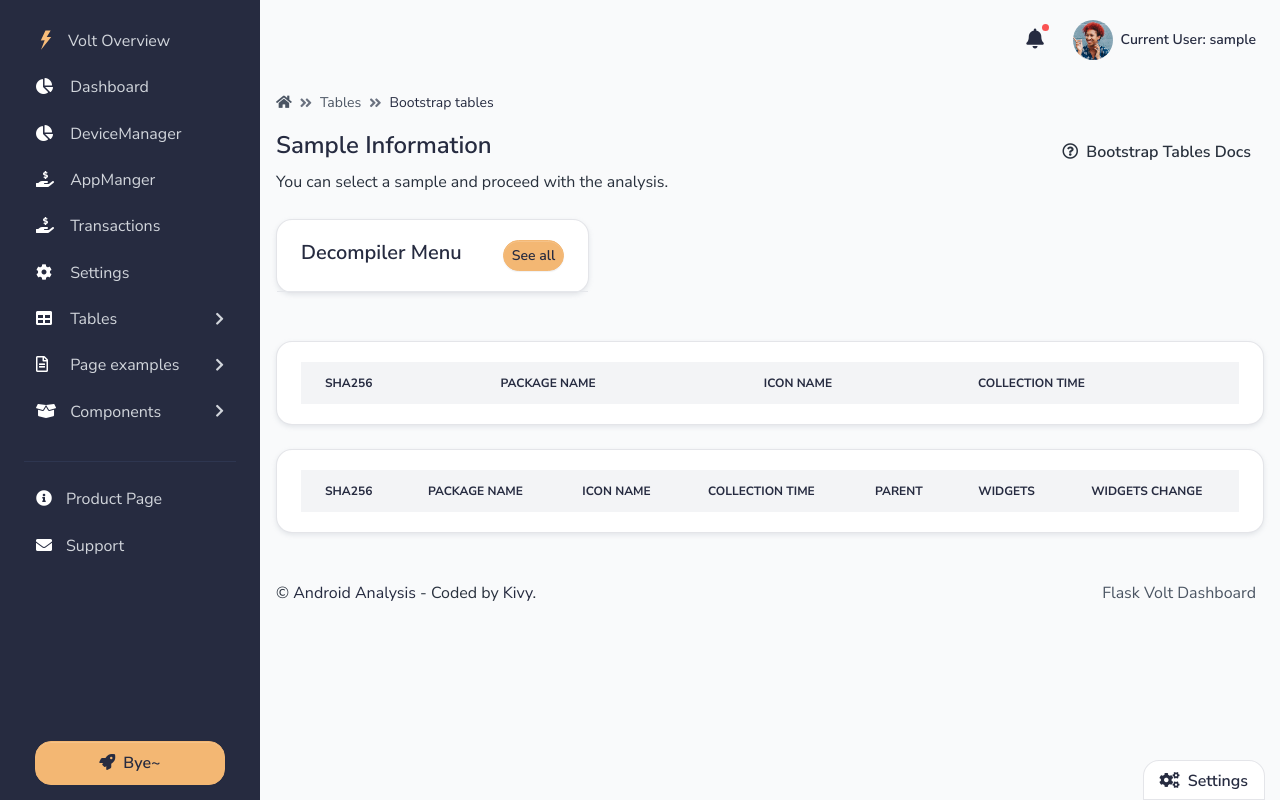
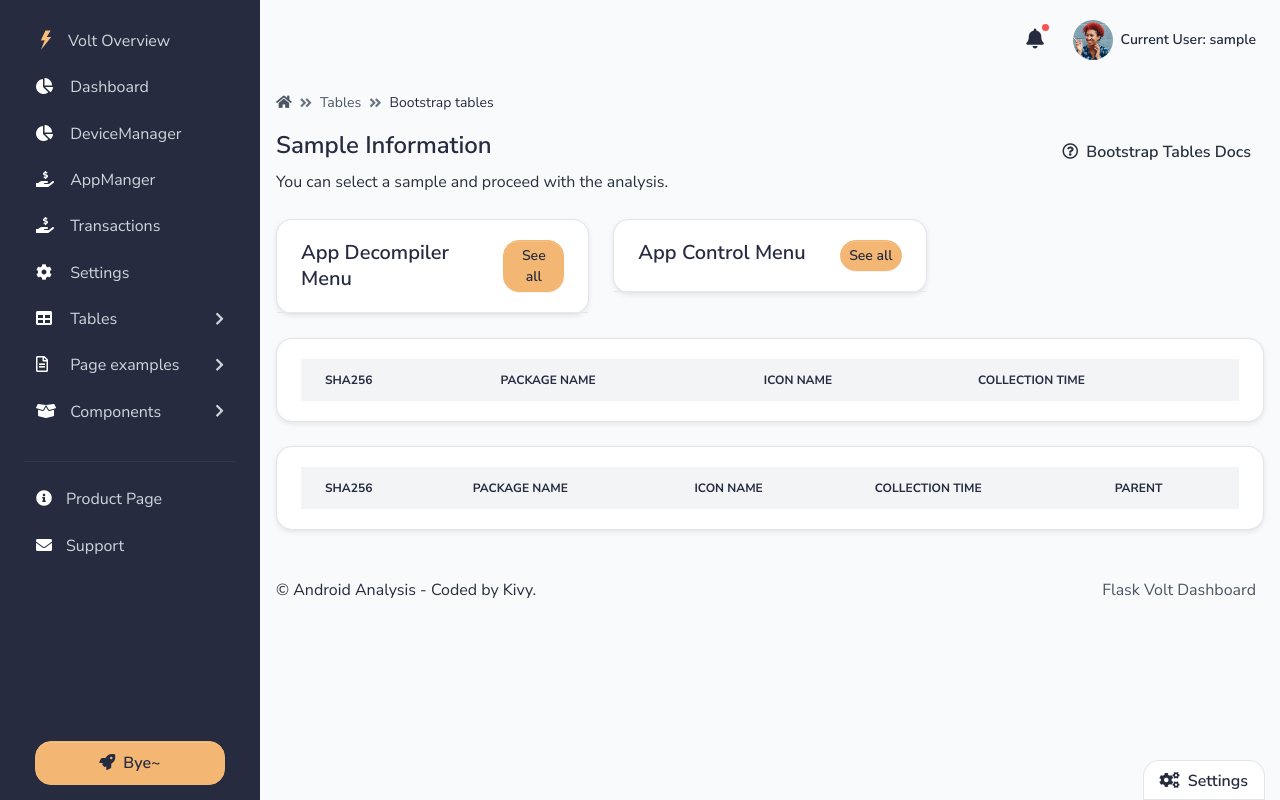
Before and after one commit to kivy678/Analysis, a Flask app: page /app/infor/1 in a window 1280 px wide. Run offline with Flask 2, Linux system fonts and the light colour scheme; the visitor is signed in with stand-in values (Sample User, id 1); data comes from the database, SQL or seed files in the repository; data that the repository does not hold is empty; parts of the project's set-up code (start-up, migrations or seed data) failed here and were passed over; some libraries are stand-ins or nearby versions.

Commit message:
앱 정보 삭제 & 앱 관리메뉴

```diff
--- a/app/app/routes.py
+++ b/app/app/routes.py
@@ -15,6 +15,8 @@ from werkzeug.utils import secure_filename
 
 from module.android.AppManager.decompiler import *
 from module.android.AppManager.app import APP_INFOR
+from module.android.AppManager.controler import *
+
 from util.parser import XmlParser
 
 from util.Logger import LOG
@@ -31,6 +33,7 @@ from webConfig import SHARED_PATH
 
 sp                  = getSharedPreferences(SHARED_PATH)
 SAMPLE_DIR          = sp.getString('SAMPLE_DIR')
+DATA_DIR            = sp.getString('DATA_DIR')
 
 ################################################################################
 
@@ -65,19 +68,56 @@ def app():
 @login_required
 def infor(sha256):
     try:
-        if request.method == 'POST':
+        if request.method == 'GET':
+            return render_template('infor.html', segment='infor', app_infor=APP.query.filter_by(sha256=sha256))
+
+        elif request.method == 'POST':
+            tool = {'unzip': runUnzip, 'apktool': runApktool,'androg': runAndrog, 'jadx': runJadx,
+                    'install': appInstall, 'dbgmode': appDebugger}
+
             decode_tool = request.form.get('decode')
-            tool = {'unzip': runUnzip, 'apktool': runApktool, 'androg': runAndrog, 'jadx': runJadx}
-            tool[decode_tool](Join(SAMPLE_DIR, sha256))
 
-        return render_template('infor.html', segment='infor', app_infor=APP.query.filter_by(sha256=sha256))
+            if decode_tool in tool:
+                tool[decode_tool](Join(SAMPLE_DIR, sha256))
 
+            elif decode_tool == 'uninstall':
+                app = APP.query.filter_by(sha256=sha256).one()
+                appUninstall(app.pkg)
+            elif decode_tool == 'download':
+                app = APP.query.filter_by(sha256=sha256).one()
+                appDownload(app.pkg, Join(DATA_DIR, sha256))
+            elif decode_tool == 'debug':
+                dbg = request.form.get('set')
+                app = APP.query.filter_by(sha256=sha256).one()
+
+                if dbg == 'On':
+                    appSetDebug(app.pkg, True)
+                elif dbg == 'Off':
+                    appSetDebug(app.pkg, False)
+
+            return "OK"
 
     except TemplateNotFound:
         return render_template('page-404.html'), 404
 
     except Exception as e:
         return render_template('page-500.html'), 500
+
+
+@blueprint.route('/app/remove', methods=['POST'])
+@login_required
+def remove():
+    if request.method == 'POST':
+        sha256 = request.form.get('data')
+
+    try:
+        APP.query.filter_by(sha256=sha256).delete()
+        db.session.commit()
+    except Exception as e:
+        print(e)
+        db.session.rollback()
+
+    return "OK"
 
 
 def updateSample(f_path):
--- a/app/app/templates/infor.html
+++ b/app/app/templates/infor.html
@@ -25,14 +25,12 @@
         </div>
     </div>
 
-    <div class="row">
-        <div class="col-12 col-xl-8 mb-4">
-            <div class="row">
-                <div class="col-12 col-lg-6 mb-4">
+    <div class="row justify-content-md-center">
+        <div class="col-12 col-sm-6 col-xl-4 mb-4">
             <div class="card border-light shadow-sm">
                 <div class="card-header border-bottom border-light d-flex justify-content-between">
-                            <h2 class="h5 mb-0">Decompiler Menu</h2>
-                            <button type="button" class="btn btn-sm btn-secondary" id="id-decompiler-menu-btn" onClick="toggleDiv()">See all</button>
+                    <h2 class="h5 mb-0">App Decompiler Menu</h2>
+                    <button type="button" class="btn btn-sm btn-secondary" onClick="toggleDiv('id-decompiler-menu')">See all</button>
                 </div>
                 <div class="card-body" id="id-decompiler-menu" style="display: none">
                     <ul class="list-group list-group-flush list my--3">
@@ -129,12 +127,86 @@
                                 </div>
                             </div>
                         </li>
+
+                        <li class="list-group-item px-0">
+                            <div class="row align-items-center">
+                                <div class="col-auto">
+                                    <div class="user-avatar">
+                                        <img class="rounded-circle" alt="Image placeholder" src="/static/img/unity-log.png">
+                                    </div>
+                                </div>
+                                <div class="col-auto ms--2"><h4 class="h6 mb-0">Debugger Mode</h4></div>
+                                <div class="col text-right">
+                                  <a href="#" class="btn btn-sm btn-facebook" name="n-decodebtn" id="dbgmode">
+                                      <span class="me-1"><span class="fas fa-link"></span></span>
+                                      Decode</a>
+                                </div>
+                            </div>
+                        </li>
+
                     </ul>
                 </div>
             </div>
         </div>
+
+
+        <div class="col-12 col-sm-6 col-xl-4 mb-4">
+            <div class="card border-light shadow-sm">
+                <div class="card-header border-bottom border-light d-flex justify-content-between">
+                    <h2 class="h5 mb-0">App Control Menu</h2>
+                    <button type="button" class="btn btn-sm btn-secondary" onClick="toggleDiv('id-control-menu')">See all</button>
+                </div>
+                <div class="card-body" id="id-control-menu" style="display: none">
+                    <ul class="list-group list-group-flush list my--3">
+                        <li class="list-group-item px-0">
+                            <div class="row align-items-center">
+                              <div class="col-auto ms--2"><h4 class="h6 mb-0">Install</h4></div>
+                              <div class="col text-right">
+                                <a class="btn btn-sm btn-facebook" name="n-decodebtn" id="install">
+                                    <span class="me-1"><span class="fas fa-link"></span></span>
+                                    Run</a>
                               </div>
                             </div>
+                        </li>
+                        <li class="list-group-item px-0">
+                            <div class="row align-items-center">
+                              <div class="col-auto ms--2"><h4 class="h6 mb-0">UnInstall</h4></div>
+                              <div class="col text-right">
+                                <a class="btn btn-sm btn-facebook" name="n-decodebtn" id="uninstall">
+                                    <span class="me-1"><span class="fas fa-link"></span></span>
+                                    Run</a>
+                              </div>
+                            </div>
+                        </li>
+                        <li class="list-group-item px-0">
+                            <div class="row align-items-center">
+                              <div class="col-auto ms--2"><h4 class="h6 mb-0">Download</h4></div>
+                              <div class="col text-right">
+                                <a class="btn btn-sm btn-facebook" name="n-decodebtn" id="download">
+                                    <span class="me-1"><span class="fas fa-link"></span></span>
+                                    Run</a>
+                              </div>
+                            </div>
+                        </li>
+                        <li class="list-group-item px-0">
+                            <div class="row align-items-center">
+                              <div class="col-auto ms--2"><h4 class="h6 mb-0">Debug</h4></div>
+                              <div class="col text-right">
+                                <div class="btn-group">
+                                    <button type="button" class="btn btn-sm btn-facebook" name="n-dbg-btn">On</button>
+                                    <button type="button" class="btn btn-sm btn-facebook" name="n-dbg-btn">Off</button>
+                                </div>
+                              </div>
+                            </div>
+                        </li>
+
+                    </ul>
+                </div>
+            </div>
+        </div>
+
+        <div class="col-12 col-sm-6 col-xl-4 mb-4"></div>
+
     </div>
 
 
@@ -178,8 +250,6 @@
                               <th class="border-0">Icon Name</th>
                               <th class="border-0">Collection Time</th>
                               <th class="border-0">Parent</th>
-                              <th class="border-0">Widgets</th>
-                              <th class="border-0">Widgets Change</th>
                           </tr>
                       </thead>
                       <tbody>
@@ -197,13 +267,6 @@
                               </td>
                               <td class="border-0">
                                   =
-                              </td>
-                              <td class="border-0 fw-bold">
-                                  32
-                              </td>
-                              <td class="border-0 text-success">
-                                  <span class="fas fa-angle-up"></span>
-                                  <span class="fw-bold">3</span>
                               </td>
                           </tr>
                           {% endfor %}
@@ -231,10 +294,10 @@ $(document).on("click","a[name='n-decodebtn']", function() {
 
     link_class.attr('class', loading_class_name);
 
-
     $.ajax({
         url: "/app/infor/" + sha256,
         type: "POST",
+        async: false,
         data: {'decode': id},
 
         success: function(response) {
@@ -248,8 +311,8 @@ $(document).on("click","a[name='n-decodebtn']", function() {
 
 });
 
-function toggleDiv() {
-    var decpMenu = document.getElementById("id-decompiler-menu");
+function toggleDiv(cName) {
+    var decpMenu = document.getElementById(cName);
 
     if (decpMenu.style.display === "none") {
         decpMenu.style.display = "block";
@@ -258,5 +321,29 @@ function toggleDiv() {
     }
 }
 
+
+$(document).on("click","button[name='n-dbg-btn']", function() {
+    var text = $(this).text();
+
+    var pathArray = window.location.pathname.split('/');
+    var sha256 = pathArray[pathArray.length-1];
+
+    $.ajax({
+        url: "/app/infor/" + sha256,
+        type: "POST",
+        async: false,
+        data: {'decode': 'debug', 'set': text},
+
+        success: function(response) {
+            console.log("SUCCESS: " + response);
+        },
+        error: function(error) {
+            console.log("ERROR: " + error);
+        }
+    });
+
+});
+
+
 </script>
 {% endblock javascripts %}
--- a/app/device/templates/device.html
+++ b/app/device/templates/device.html
@@ -44,7 +44,7 @@
                                 {% if device.set == False %}
                                 <td>
                                     <div class="col text">
-                                    <button type="button" class="btn btn-sm btn-outline-dark" id="id_set_btn">SET</button>
+                                    <button type="button" class="btn btn-sm btn-dark" id="id_set_btn">SET</button>
                                     </div>
                                 </td>
                                 {% else %}
@@ -203,6 +203,7 @@ $(document).on('click', '#ld_run_btn', function() {
     $.ajax({
         url: "/device",
         type: "POST",
+        async: false,
         traditional : true,
         data: {"model": model},
 
@@ -225,6 +226,7 @@ $(document).on('click', '#id_set_btn', function() {
     $.ajax({
         url: "/device",
         type: "POST",
+        async: false,
         data: {"set": true},
 
         success: function(response) {
--- a/module/android/DeviceManager/list/base.py
+++ b/module/android/DeviceManager/list/base.py
@@ -73,6 +73,7 @@ class DEVICE_MANAGER(DEVICE_BASIS):
         super().__init__(*args, **kwargs)
         self._installer = DEVICE_INSTALLER(self.arch, self.sdk)
         self._set       = self._installer.isCommit()
+        print(self._set)
 
     def install(self):
         if self.set is False:
--- a/module/android/DeviceManager/tool.py
+++ b/module/android/DeviceManager/tool.py
@@ -35,7 +35,7 @@ class DEVICE_INSTALLER():
         cmd = f"mkdir /data/local/tmp/.cache"
         shell.runCommand(cmd, shell=True)
 
-        cmd = f"echo '1' > /data/local/tmp/.cache/AndroidDevice"
+        cmd = f"touch /data/local/tmp/.cache/AndroidDevice"
         shell.runCommand(cmd, shell=True)
 
     def isCommit(self):
```
Also changed, not shown: app/app/templates/app.html (+27 -5 lines), module/android/AppManager/controler.py (added, +36 -0 lines), module/android/AppManager/debug.py (+7 -8 lines), module/android/AppManager/parseApp.py (deleted, +0 -80 lines), module/android/AppManager/set_wait.py (deleted, +0 -25 lines), module/android/cmd/adb.py (+36 -2 lines), test/getControler.py (added, +25 -0 lines), test/getDecompiler.py (+1 -1 lines), module/android/AppManager/Decompiler/__init__.py (deleted), module/android/AppManager/unity.py (renamed from module/android/AppManager/Decompiler/unity.py). Lines whose indentation alone changed are shown as unchanged.
